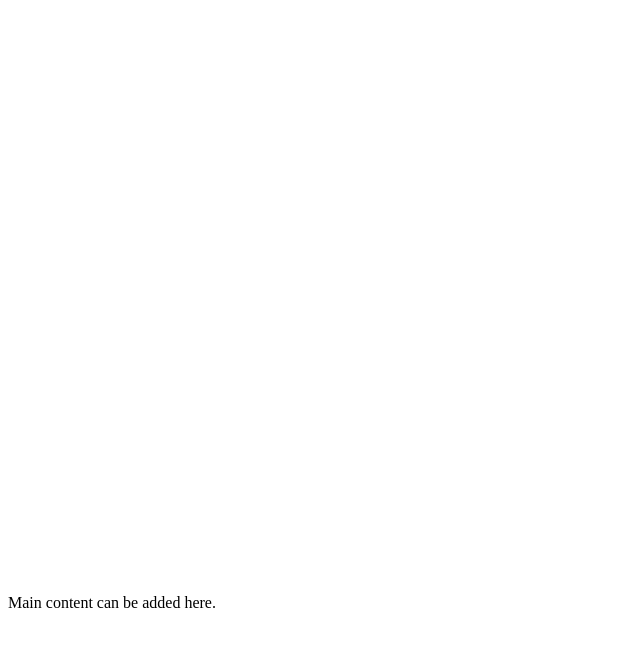
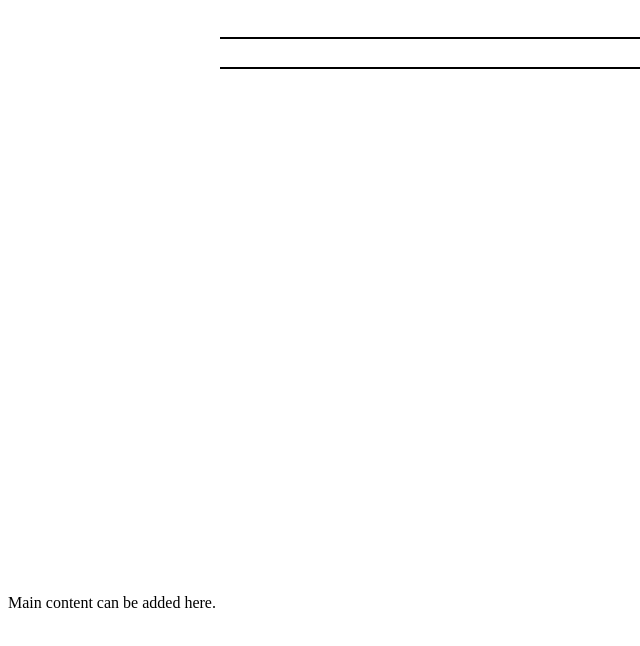
Before and after one commit to emmabradford/remaking-2-data-lines, a plain HTML site: page index.html in a window 1280 px wide. Shown: the whole page, without its empty margins (0-640 px from the left). Drawn offline with Linux system fonts and the light colour scheme.

Commit message:
added black styling

```diff
--- a/index.html
+++ b/index.html
@@ -14,8 +14,8 @@
     <!-- This is where you will do most of the 'work' for your applications -->
     <!--script src="js/main.js"></script-->
     <svg width="1000" height="600">
-   	<line x1="0" y1="30" x2="1000" y2="30"/>
-	<line x1="0" y1="60" x2="1000" y2="60"/>
+   	<line x1="0" y1="30" x2="1000" y2="30" style="stroke:black;stroke-width:2"/>
+	<line x1="0" y1="60" x2="1000" y2="60" style="stroke:black;stroke-width:2"/>
 
     </svg>
 </body>
```
